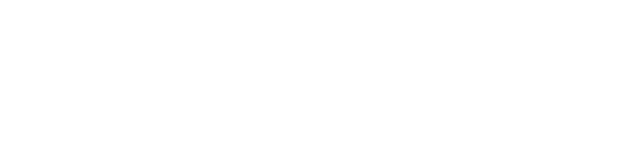
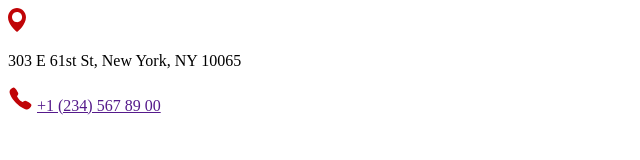
Before and after one commit to koldovsky/714-team-04, a plain HTML site: page index.html in a window 1280 px wide. Shown: the whole page, without its empty margins (0-640 px from the left). Drawn offline with Linux system fonts and the light colour scheme.

Commit message:
add main tags and folders

```diff
--- a/index.html
+++ b/index.html
@@ -1,11 +1,13 @@
 <!DOCTYPE html>
 <html lang="en">
+
 <head>
     <meta charset="UTF-8">
     <meta http-equiv="X-UA-Compatible" content="IE=edge">
     <meta name="viewport" content="width=device-width, initial-scale=1.0">
     <title>Document</title>
 </head>
+
 <body>
     <!-- Kregel Adam -->
     <!-- Myroslav Kuzemchak -->
@@ -14,5 +16,26 @@
     <!-- Mary Udovyk -->
     <!-- Sergiy Maslov -->
     <!-- Olena Mieshkova -->
+    <header>
+        <div class="contacts">
+            <div class="contacts__location">
+                <a href="#">
+                    <img src="/icon/cart-icon.svg" alt="#">
+                </a>
+                <p>303 E 61st St, New York, NY 10065</p>
+            </div>
+            <div class="contacts__phone">
+                <img src="/icon/call-svgrepo-com.svg" alt="#">
+                <a href="">+1 (234) 567 89 00</a>
+            </div>
+        </div>
+    </header>
+    <main>
+
+    </main>
+    <footer>
+
+    </footer>
 </body>
+
 </html>
```
Also changed, not shown: icon/call-svgrepo-com.svg (added), icon/cart-icon.svg (added), 1 other file.
